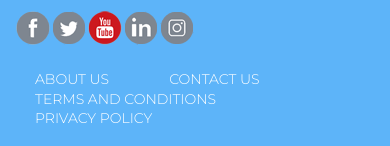
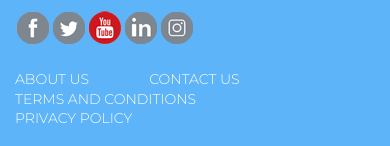
Before and after one commit to ismailhaque/mobashir-vai, a plain HTML site: page cart.html in a window 390 px wide. Shown: the part 1320-1466 px from the top of the page. Drawn offline with nearby package versions, Linux system fonts and the light colour scheme.

Commit message:
footer problem sloved

```diff
--- a/css/responsive.css
+++ b/css/responsive.css
@@ -422,6 +422,8 @@
     }
     .fsec10 .col3 {
         flex-basis: 100%;
+        margin-left: -20px;
+        margin-right: 0;
     }
     .fsec10 .col3 {
         justify-content: space-between;
--- a/css/style.css
+++ b/css/style.css
@@ -497,6 +497,9 @@ h1,h2,h3,h4,h5,h6{
     text-align: left;
     align-items: flex-start;
 }
+.fsec10 .col1, .fsec10 .col2, .fsec10 .col3{
+    flex-basis: 32%;
+}
 .fsec10 .col1 img{
     display: block;
     width: 150px;
@@ -527,6 +530,7 @@ h1,h2,h3,h4,h5,h6{
     flex-direction: row;
     align-content: flex-start;
     align-items: flex-end;
+    margin-right: -20px;
 }
 .fsec10 .col3 a{
     padding:0px 20px;
```
